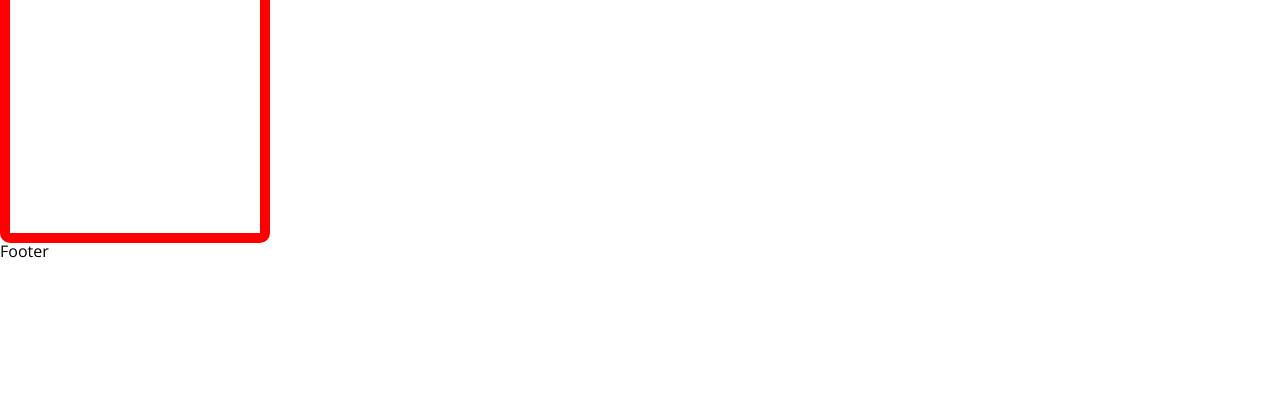
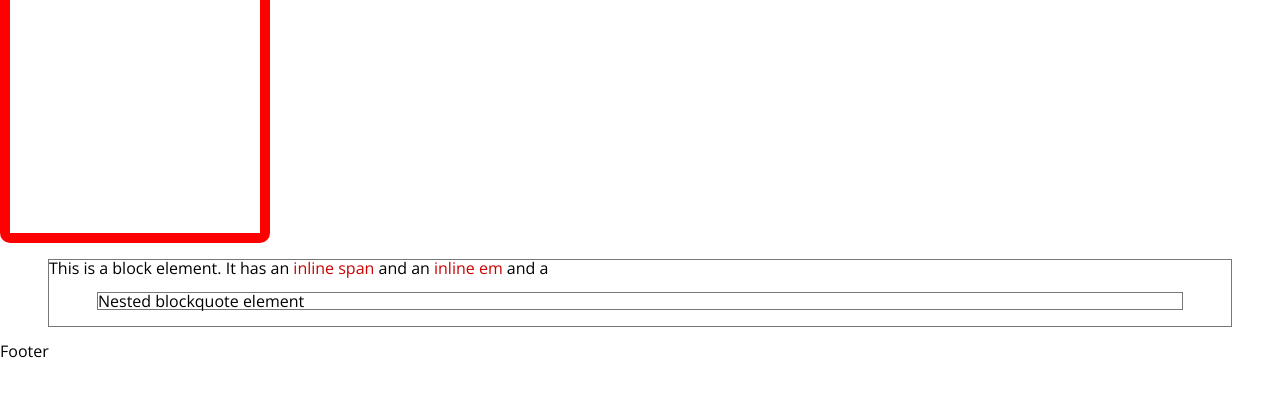
Before and after one commit to ChristopheMalo/Use-Compass, a plain HTML site: page index.html in a window 1280 px wide. Shown: the part 127-524 px from the top of the page. Drawn offline with nearby package versions, Linux system fonts and the light colour scheme.

Commit message:
feat: use element-of-type

```diff
--- a/index.html
+++ b/index.html
@@ -20,6 +20,19 @@
             <h2>Some simple tests</h2>
             <p>I use compass/reset in this project</p>
             <div class="box1 testRadiusBox">The box 1</div>
+            <div class='exampleElementOfType'>
+            <div>
+                This is a block element.
+                It has an
+                <span>inline span</span>
+                and an
+                <em>inline em</em>
+                and a
+                <blockquote>
+                  Nested blockquote element
+                </blockquote>
+            </div>
+          </div>
         </section>
         <footer>Footer</footer>
     </body>
--- a/sass/application.scss
+++ b/sass/application.scss
@@ -56,7 +56,15 @@ h1 {
  * Footer
  * -------------------------
  */
-
+.exampleElementOfType {
+    #{elements-of-type(block)} {
+        border: 1px solid #777777;
+        margin: 1em 3em;
+    }
+    #{elements-of-type(inline)} {
+        color: #cc0000;
+    }
+}
 /**
  * -------------------------
  * Some tests
```
Also changed, not shown: stylesheets/application.css.
